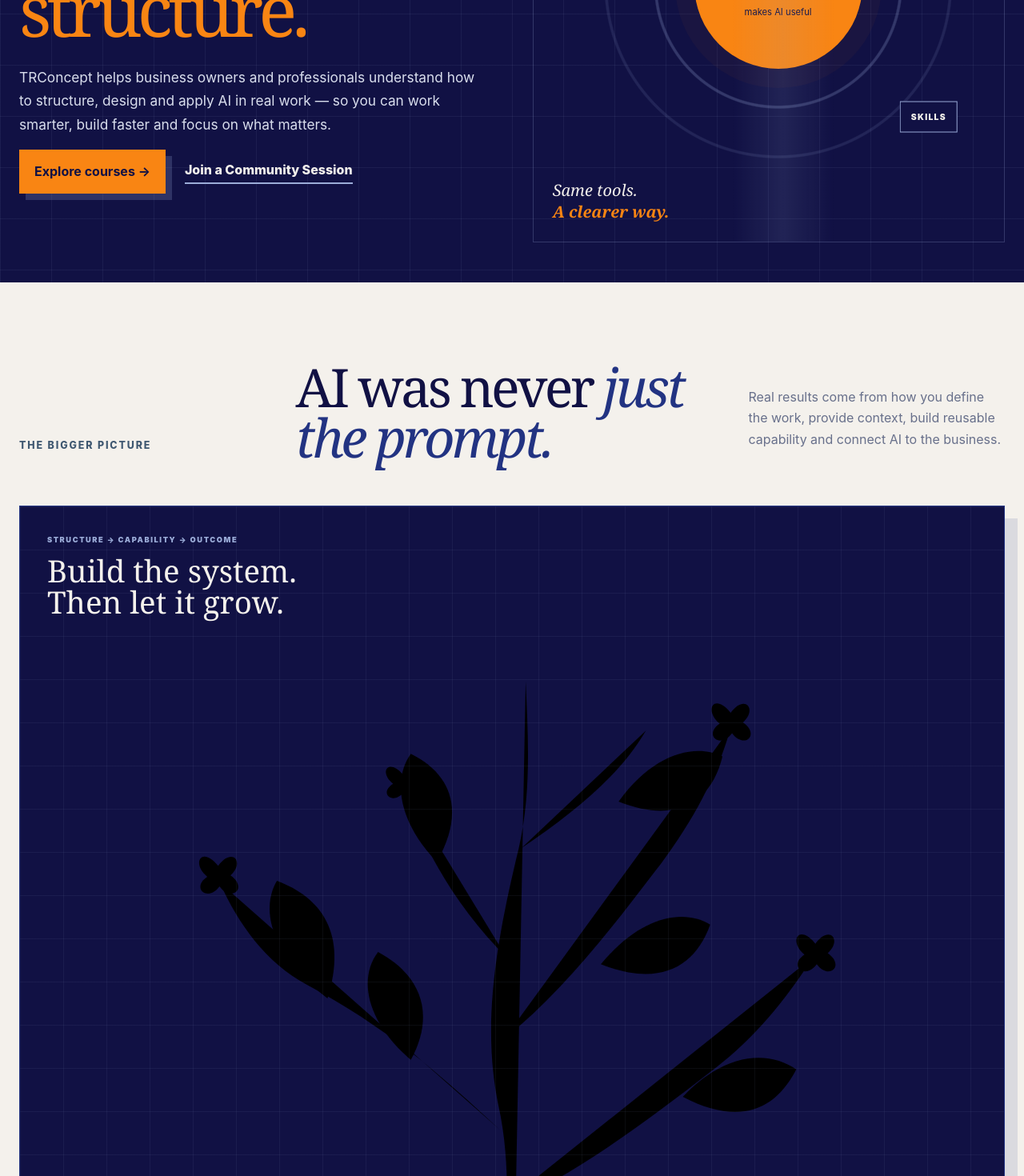
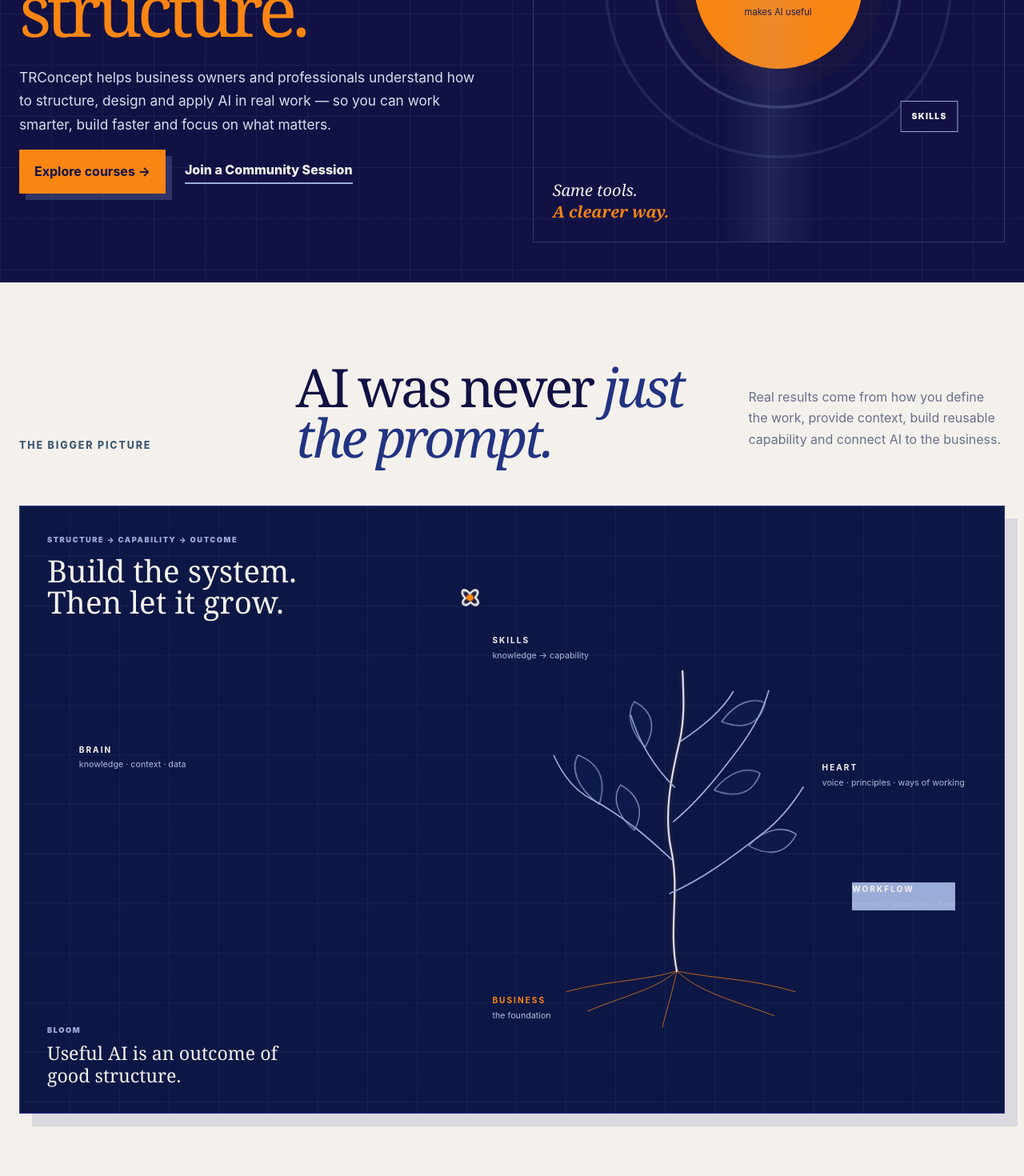
Before and after one commit to thuongr/tr-concept-website, a Next.js app: page / in a window 1280 px wide. Shown: the part 440-1910 px from the top of the page at 80% size. Built offline with nearby package versions, Linux system fonts and the light colour scheme; no server answers; the database is empty.

Commit message:
style: animate thin-line botanical growth system

```diff
--- a/app/globals.css
+++ b/app/globals.css
@@ -576,3 +576,15 @@ p,li{max-width:var(--measure-body)}
 .growth-outcome{position:absolute;left:34px;bottom:32px;z-index:8;max-width:230px}.growth-outcome b{display:block;font:400 1.2rem/1.2 Georgia,serif;margin-top:8px}
 @media(max-width:700px){.growth-stage{min-height:590px;box-shadow:8px 8px 0 rgba(34,51,130,.12)}.growth-copy{left:22px;top:24px}.growth-copy strong{font-size:1.8rem}.growth-tree{left:5%;right:1%;top:22%;bottom:11%;transform:scale(.9)}.growth-outcome{left:22px;bottom:20px;max-width:180px}.growth-outcome b{font-size:1rem}.tree-label{font-size:.44rem;padding:6px}.flower{width:17px;height:17px;box-shadow:9px 0 0 #f98513,5px -8px 0 #f98513}}
 @media(prefers-reduced-motion:reduce){.tree-trunk,.tree-root,.tree-branch,.tree-canopy,.flower{animation:none!important}}
+
+
+/* V4.4 organic editorial tree — thin botanical linework */
+@keyframes draw-tree{to{stroke-dashoffset:0}}@keyframes line-bloom{0%,45%{opacity:0;transform:scale(.65)}75%,100%{opacity:1;transform:scale(1)}}@keyframes energy-dot{0%,100%{filter:drop-shadow(0 0 2px rgba(249,133,19,.25))}50%{filter:drop-shadow(0 0 8px rgba(249,133,19,.7))}}
+.growth-stage-organic{min-height:760px;background:#0d1745}.growth-stage-organic:before{background:linear-gradient(rgba(155,172,216,.065) 1px,transparent 1px),linear-gradient(90deg,rgba(155,172,216,.065) 1px,transparent 1px);background-size:62px 62px}
+.organic-tree{position:absolute;width:min(67%,720px);height:72%;right:4%;top:15%;overflow:visible}.organic-tree path{fill:none;stroke:#9bacd8;stroke-width:1.7;stroke-linecap:round;stroke-linejoin:round;vector-effect:non-scaling-stroke}.tree-lines path,.roots path{stroke-dasharray:900;stroke-dashoffset:900;animation:draw-tree 2.4s cubic-bezier(.3,.7,.2,1) forwards}.roots path{stroke:#f98513;stroke-width:1;opacity:.72;animation-delay:.25s}.tree-lines path:nth-child(2){animation-delay:.35s}.tree-lines path:nth-child(3){animation-delay:.55s}.tree-lines path:nth-child(4){animation-delay:.75s}.tree-lines path:nth-child(5){animation-delay:.95s}.tree-lines path:nth-child(6){animation-delay:1.1s}.trunk-line{stroke:#d8def0!important;stroke-width:2.3!important;filter:drop-shadow(0 0 4px rgba(249,133,19,.24))}
+.leaves path{fill:rgba(34,51,130,.12);stroke:#9bacd8;stroke-width:1.1;opacity:0;transform-box:fill-box;transform-origin:center;animation:line-bloom .8s 1.3s forwards}.leaves path:nth-child(2){animation-delay:1.5s}.leaves path:nth-child(3){animation-delay:1.7s}.leaves path:nth-child(4){animation-delay:1.9s}.leaves path:nth-child(5){animation-delay:2.05s}.leaves path:nth-child(6){animation-delay:2.2s}
+.blooms g{transform-box:fill-box;transform-origin:center;opacity:0;animation:line-bloom .8s 2s forwards}.blooms g:nth-child(2){animation-delay:2.3s}.blooms g:nth-child(3){animation-delay:2.6s}.blooms g:nth-child(4){animation-delay:2.9s}.blooms path{stroke:#f4f1ec;stroke-width:1.15;fill:rgba(249,133,19,.025)}.blooms circle{fill:#f98513;stroke:none;animation:energy-dot 3s ease-in-out infinite}
+.organic-label{position:absolute;z-index:7;display:grid;gap:4px;max-width:190px;color:#f4f1ec}.organic-label b{font-size:.63rem;letter-spacing:.2em}.organic-label span{font-size:.67rem;line-height:1.35;color:#aebada}.growth-stage-organic .label-brain{left:6%;top:39%}.growth-stage-organic .label-skills{left:48%;top:21%}.growth-stage-organic .label-heart{right:4%;top:42%}.growth-stage-organic .label-flow{right:5%;top:62%}.growth-stage-organic .label-business{left:48%;bottom:15%;background:transparent;padding:0;color:#f98513}.growth-stage-organic .label-business span{color:#aebada}
+.growth-stage-organic .growth-outcome{max-width:300px}.growth-stage-organic .growth-outcome b{font-size:1.45rem}
+@media(max-width:700px){.growth-stage-organic{min-height:780px}.growth-stage-organic .growth-copy strong{font-size:2rem}.organic-tree{width:105%;height:60%;right:-10%;top:22%}.organic-label span{display:none}.organic-label{max-width:none}.growth-stage-organic .label-brain{left:5%;top:45%}.growth-stage-organic .label-skills{left:43%;top:29%}.growth-stage-organic .label-heart{right:5%;top:47%}.growth-stage-organic .label-flow{right:5%;top:61%}.growth-stage-organic .label-business{left:43%;bottom:19%}.growth-stage-organic .growth-outcome{bottom:24px;max-width:260px}.growth-stage-organic .growth-outcome b{font-size:1.18rem}}
+@media(prefers-reduced-motion:reduce){.organic-tree *{animation:none!important;stroke-dashoffset:0!important;opacity:1!important}}
```
